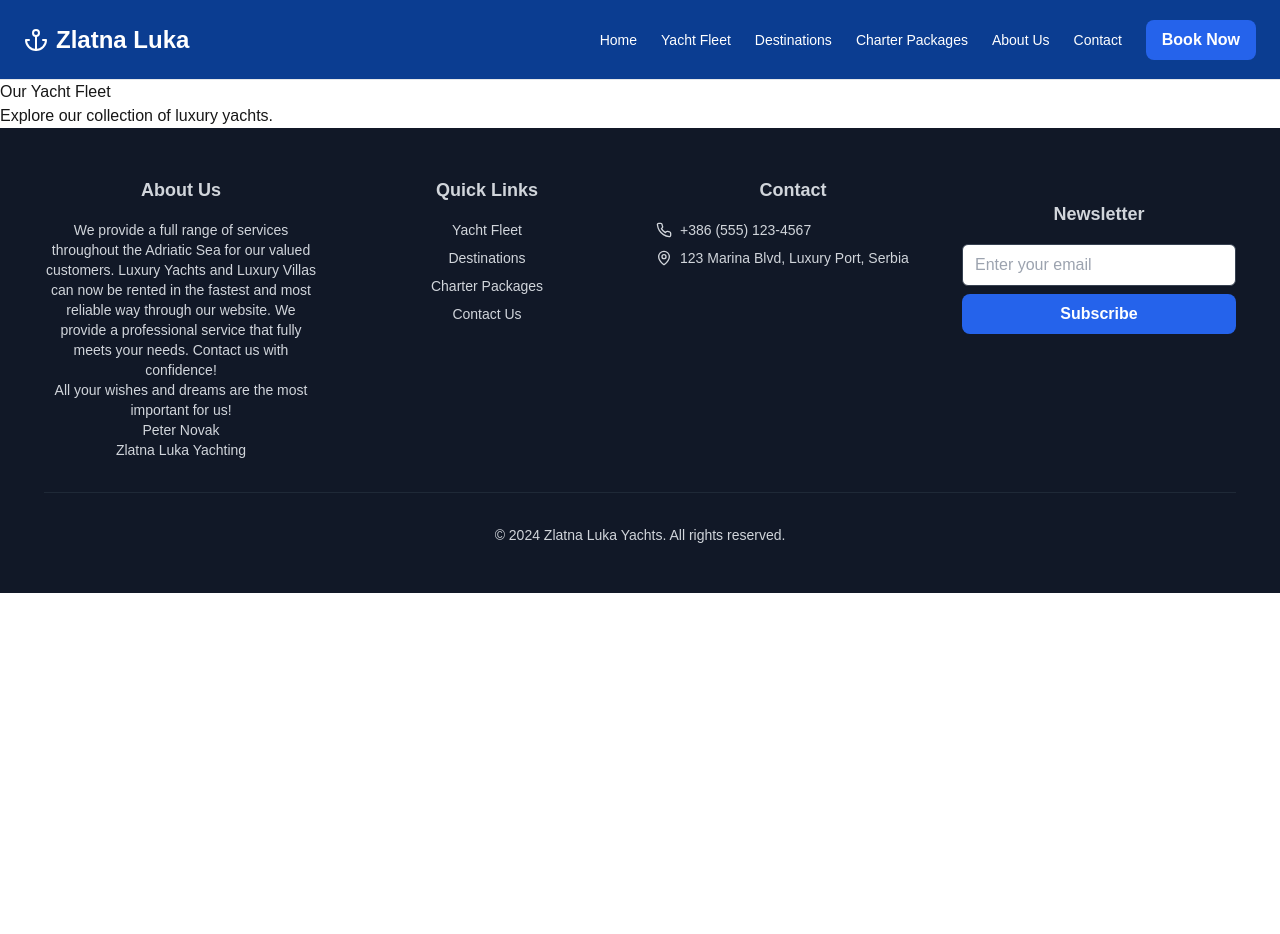
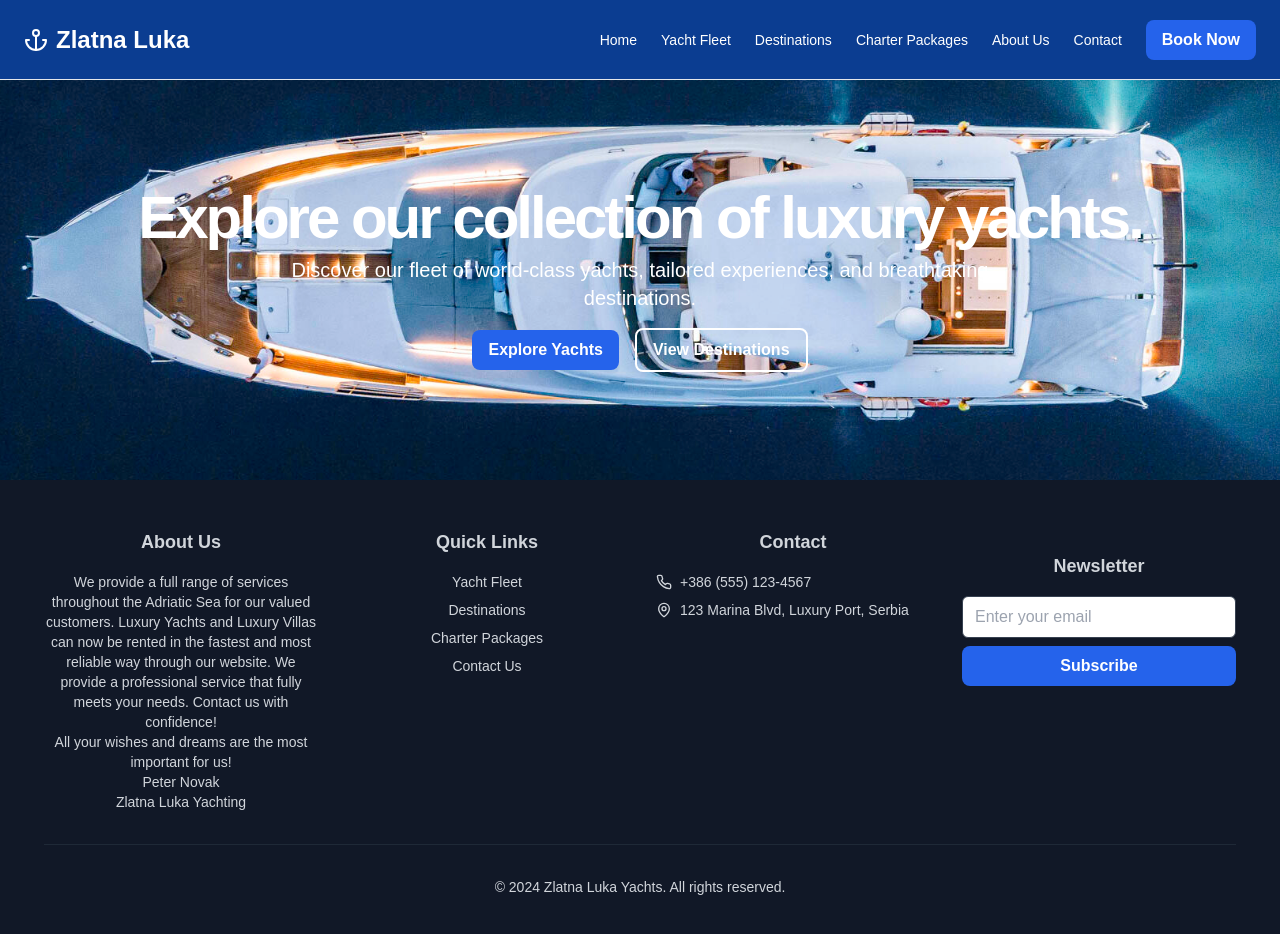
Before and after one commit to d3v3lop3r1/luxury-yacht-charter, a Next.js app: page /yachts in a window 1280 px wide. Shown: the top 934 px of the page. Before the commit the page ends 800 px from the top, so only its background shows below. Built offline with nearby package versions, Linux system fonts and the light colour scheme.

Commit message:
begin to develop xachts page

```diff
--- a/src/app/globals.css
+++ b/src/app/globals.css
@@ -52,7 +52,7 @@ body {
   text-decoration: none;
   border-radius: 5px;
 }
-.hero {
+.hero-home {
   background-image: url('../public/images/hero_blue.webp');
   background-repeat: no-repeat;
   background-size: cover;
@@ -65,6 +65,21 @@ body {
   text-align: center;
   color: white;
 }
+
+.hero-yachts {
+  background-image: url('../public/images/hero_yachts.jpg');
+  background-repeat: no-repeat;
+  background-size: cover;
+  background-position-y: center;
+  height: 400px;
+  display: flex;
+  flex-direction: column;
+  justify-content: center;
+  align-items: center;
+  text-align: center;
+  color: white;
+}
+
 .hero-text {
   position: absolute;
   bottom: 30px;
--- a/src/app/page.js
+++ b/src/app/page.js
@@ -1,44 +1,26 @@
 'use client'
 import { Button } from "@/components/ui/button"
 import { Card, CardContent, CardHeader, CardTitle } from "@/components/ui/card"
-import { Anchor, Calendar, Globe, MapPin, Phone } from "lucide-react"
+import { Anchor, Calendar, Globe, Phone } from "lucide-react"
 import Link from "next/link"
 import Image from "next/image"
 import placeholder from "@/public/images/placeholder.svg"
 import "@/app/globals.css"
 import { Suspense } from "react"
-import Destinations from "@/public/destinations"
 import Yachts from "@/components/ui/yachts"
+import Hero from "../components/ui/hero"
+import Destinations from "../components/ui/destinations"
 
 
 export default function YachtCharterHome() {
   return (
     <div className="flex flex-col min-h-screen">
       <main className="flex-1">
-        <section className="hero w-full py-12 md:py-24 lg:py-32 xl:py-48 bg-black text-white">
-          <div className="container px-4 md:px-6">
-            <div className="flex flex-col items-center space-y-4 text-center">
-              <div className="space-y-2">
-                <h1 className="text-3xl font-bold tracking-tighter sm:text-4xl md:text-5xl lg:text-6xl/none">
-                  Experience the Ultimate Luxury on the Open Seas
-                </h1>
-                <p className="mx-auto max-w-[700px] md:text-xl">
-                  Discover our fleet of world-class yachts, tailored experiences, and breathtaking destinations.
-                </p>
-              </div>
-              <div className="space-x-4">
-                <Button sizes="lg" className="bg-primary text-primary-foreground hover:bg-primary/90">
-                <Link  href="/yachts">
-                  Explore Yachts
-                </Link>
-                </Button>
-                <Button sizes="lg" variant="outline" className="text-white border-white hover:bg-white hover:text-black">
-                  View Destinations
-                </Button>
-              </div>
-            </div>
-          </div>
-        </section>
+        <Hero
+          style="hero-home w-full py-12 md:py-24 lg:py-32 xl:py-48 bg-black text-white"
+          mainText = "Experience the Ultimate Luxury on the Open Seas"
+          smallText = "Discover our fleet of world-class yachts, tailored experiences, and breathtaking destinations."
+          />
         <section className="featured-yachts w-full py-12 md:py-24 lg:py-32 bg-gray-200">
           <div className="container px-4 md:px-6">
             <h2 className="featured-yachts-text text-3xl font-bold tracking-tighter sm:text-5xl text-center mb-12">Our Exclusive Yacht Collection</h2>
@@ -47,30 +29,8 @@ export default function YachtCharterHome() {
             </Suspense>
           </div>
         </section>
-        <section className="w-full py-12 md:py-24 lg:py-32 destinations">
-          <div className="container px-4 md:px-6">
-            <Suspense>
-            <h2 className="text-3xl font-bold tracking-tighter sm:text-5xl text-center mb-12">Discover Breathtaking Destinations</h2>
-              <div className="grid gap-6 md:grid-cols-2 lg:grid-cols-4">
-                {Destinations.map((destination) => (
-                  <div key={destination.name} className="relative group overflow-hidden rounded-lg">
-                    <Image
-                      src={destination.image}
-                      alt={destination.name}
-                      width={400}
-                      height={300}
-                      className="w-full h-64 object-cover transition-transform group-hover:scale-110"
-                    />
-                    <div className="absolute inset-0 bg-black bg-opacity-50 flex items-center justify-center opacity-0 group-hover:opacity-100 transition-opacity">
-                      <h3 className="text-white text-2xl font-bold">{destination.name}</h3>
-                    </div>
-                  </div>
-                ))}
-              </div>
+        <Destinations/>
 
-            </Suspense>
-          </div>
-        </section>
         <section className="w-full py-12 md:py-24 lg:py-32 bg-gray-600">
           <div className="container px-4 md:px-6">
             <h2 className="text-3xl font-bold tracking-tighter sm:text-5xl text-center mb-12">Why Choose Our Charter Services?</h2>
--- a/src/app/yachts/page.js
+++ b/src/app/yachts/page.js
@@ -1,8 +1,11 @@
+import Hero from "@/components/ui/hero"
+
 export default function Yachts() {
     return (
       <div>
-        <h1>Our Yacht Fleet</h1>
-        <p>Explore our collection of luxury yachts.</p>
+        <Hero style="hero-yachts w-full py-12 md:py-24 lg:py-32 xl:py-48 bg-black text-white"
+        mainText = "Explore our collection of luxury yachts."
+        smallText = "Discover our fleet of world-class yachts, tailored experiences, and breathtaking destinations."/>
         {/* Add your yacht grid here */}
       </div>
     );
--- /dev/null
+++ b/src/components/ui/destinations.js
@@ -0,0 +1,32 @@
+import "@/app/globals.css"
+import destData from "@/public/destinations"
+import Image from "next/image"
+
+
+
+export default function Destinations(){
+    return (
+        <section className="w-full py-12 md:py-24 lg:py-32 destinations">
+            <div className="container px-4 md:px-6">
+            <h2 className="text-3xl font-bold tracking-tighter sm:text-5xl text-center mb-12">Discover Breathtaking Destinations</h2>
+                <div className="grid gap-6 md:grid-cols-2 lg:grid-cols-4">
+                {destData.map((destination) => (
+                    <div key={destination.name} className="relative group overflow-hidden rounded-lg">
+                    <Image
+                        src={destination.image}
+                        alt={destination.name}
+                        width={400}
+                        height={300}
+                        className="w-full h-64 object-cover transition-transform group-hover:scale-110"
+                    />
+                    <div className="absolute inset-0 bg-black bg-opacity-50 flex items-center justify-center opacity-0 group-hover:opacity-100 transition-opacity">
+                        <h3 className="text-white text-2xl font-bold">{destination.name}</h3>
+                    </div>
+                    </div>
+                ))}
+                </div>
+            </div>
+        </section>
+
+    )
+}
--- a/src/components/ui/footer.js
+++ b/src/components/ui/footer.js
@@ -1,5 +1,5 @@
 import { Button } from "@/components/ui/button"
-import { Anchor, Calendar, Globe, MapPin, Phone } from "lucide-react"
+import { MapPin, Phone } from "lucide-react"
 import { Input } from "@/components/ui/input"
 
 import Link from "next/link"
--- a/src/components/ui/header.js
+++ b/src/components/ui/header.js
@@ -11,22 +11,22 @@ export default function Header(){
           <span className="ml-2 text-2xl font-bold text-primary">Zlatna Luka</span>
         </Link>
         <nav className="ml-auto flex items-center gap-4 sm:gap-6">
-          <Link className="text-sm font-medium hover:underline underline-offset-4" href="#">
+          <Link className="text-sm font-medium hover:underline underline-offset-4" href="/">
             Home
           </Link>
           <Link className="text-sm font-medium hover:underline underline-offset-4" href="/yachts">
             Yacht Fleet
           </Link>
-          <Link className="text-sm font-medium hover:underline underline-offset-4" href="#">
+          <Link className="text-sm font-medium hover:underline underline-offset-4" href="/destinations">
             Destinations
           </Link>
-          <Link className="text-sm font-medium hover:underline underline-offset-4" href="#">
+          <Link className="text-sm font-medium hover:underline underline-offset-4" href="/charters">
             Charter Packages
           </Link>
-          <Link className="text-sm font-medium hover:underline underline-offset-4" href="#">
+          <Link className="text-sm font-medium hover:underline underline-offset-4" href="/about-us">
             About Us
           </Link>
-          <Link className="text-sm font-medium hover:underline underline-offset-4" href="#">
+          <Link className="text-sm font-medium hover:underline underline-offset-4" href="/contact">
             Contact
           </Link>
           <Button>Book Now</Button>
--- /dev/null
+++ b/src/components/ui/hero.js
@@ -0,0 +1,33 @@
+import { Button } from "@/components/ui/button"
+import Link from "next/link"
+import "@/app/globals.css"
+
+export default function Hero(props){
+    return (
+        <section className={props.style}>
+        <div className="container px-4 md:px-6">
+          <div className="flex flex-col items-center space-y-4 text-center">
+            <div className="space-y-2">
+              <h1 className="text-3xl font-bold tracking-tighter sm:text-4xl md:text-5xl lg:text-6xl/none">
+                {props.mainText}
+              </h1>
+              <p className="mx-auto max-w-[700px] md:text-xl">
+              {props.smallText}
+              </p>
+            </div>
+            <div className="space-x-4">
+              <Button sizes="lg" className="bg-primary text-primary-foreground hover:bg-primary/90">
+              <Link  href="/yachts">
+                Explore Yachts
+              </Link>
+              </Button>
+              <Button sizes="lg" variant="outline" className="text-white border-white hover:bg-white hover:text-black">
+                View Destinations
+              </Button>
+            </div>
+          </div>
+        </div>
+      </section>
+
+    )
+}
```
Also changed, not shown: src/public/images/hero-yacht.jpg (deleted), src/public/images/hero_yachts.jpg (added).
